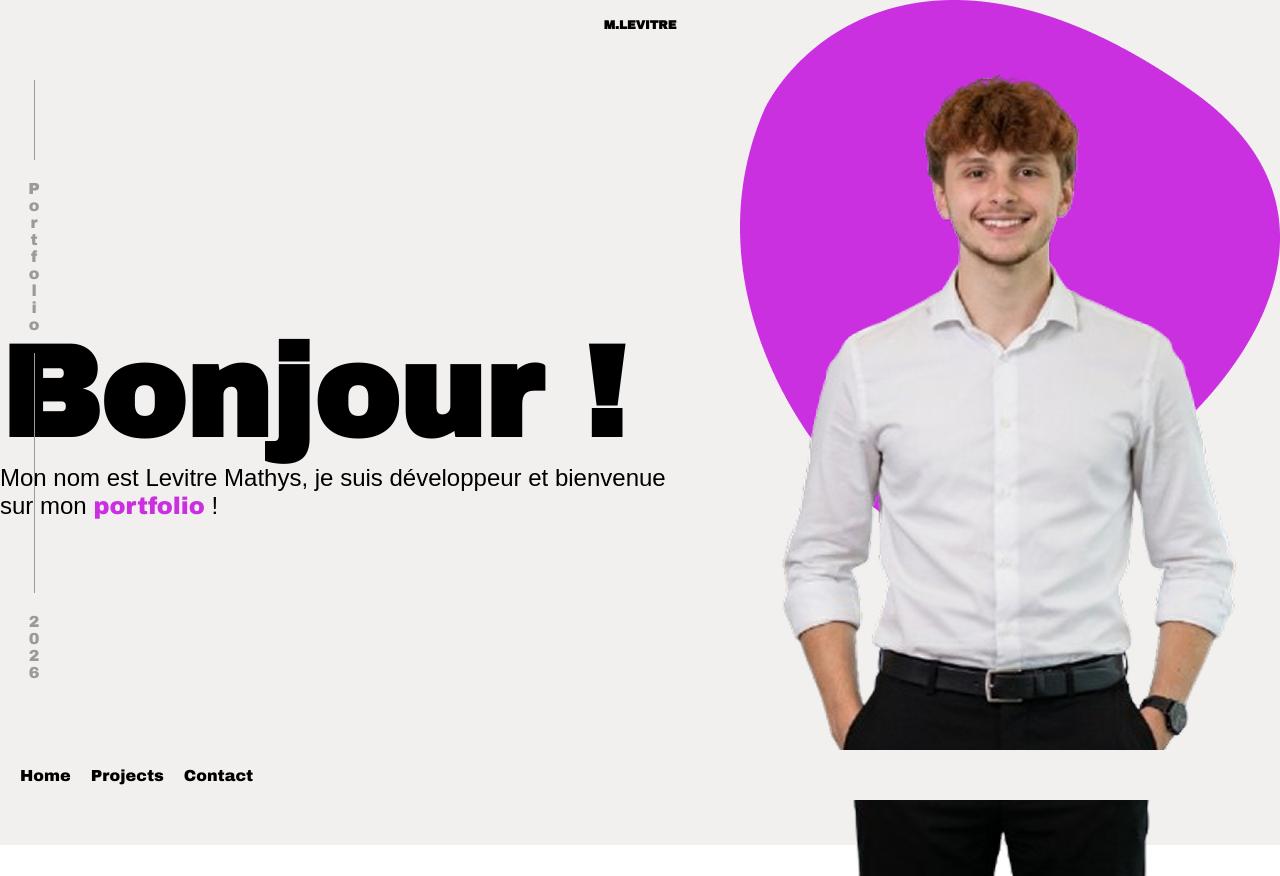
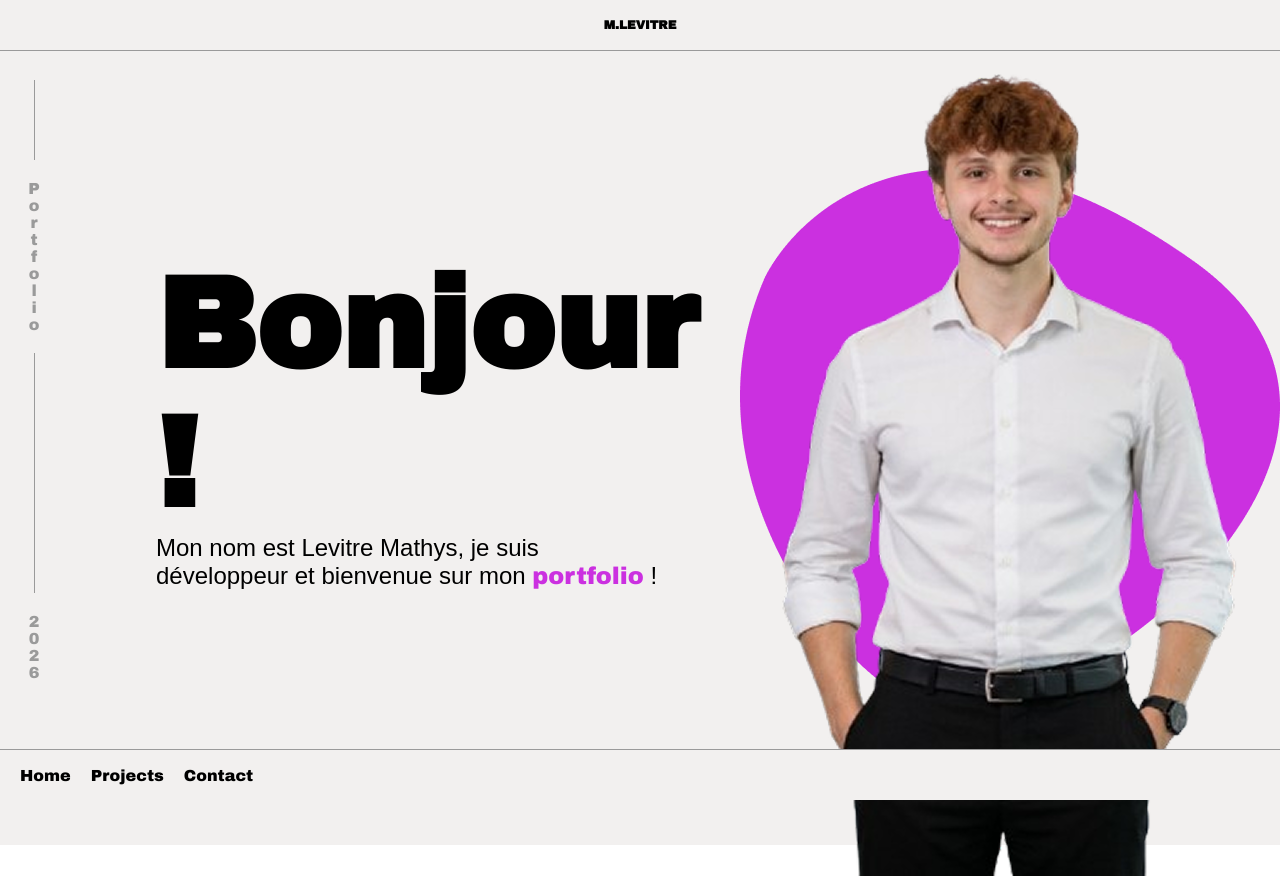
Before and after one commit to LevitreMathys/portfolio, a React app: page / in a window 1280 px wide. Built offline with nearby package versions, Linux system fonts and the light colour scheme; the HTML template or start-up script is replaced by a standard one; a web font is replaced by a local one.

Commit message:
feat(ui): add welcome section from '/' route

```diff
--- a/src/assets/style/footer.css
+++ b/src/assets/style/footer.css
@@ -8,6 +8,7 @@ footer {
     padding-left: 20px;
     height: 50px;
     background-color: #f2f0ef;
+    border-top: 1px solid #9a9a9a;
 
     ul {
         display: flex;
--- a/src/assets/style/header.css
+++ b/src/assets/style/header.css
@@ -9,6 +9,8 @@ header {
     height: 50px;
     font-size: 12px;
     background-color: #f2f0ef;
+    border-bottom: 1px solid #9a9a9a;
+
 }
 
 #title {
--- a/src/assets/style/home.css
+++ b/src/assets/style/home.css
@@ -48,7 +48,7 @@ section {
 #welcome-section {
 
     text-align: left;
-
+    width: 40%;
 
     #welcome-message {
         font-weight: bold;
@@ -77,7 +77,7 @@ section {
 /*************************/
 #img-section {
     position: relative;
-    width: 540px;
+    width: 30%;
     height: 845px;
     flex-shrink: 0;
 }
@@ -89,7 +89,7 @@ section {
 #circle {
     width: 540px;
     height: 543px;
-    top: 0;
+    top: 20%;
     left: 0;
 }
 
```
